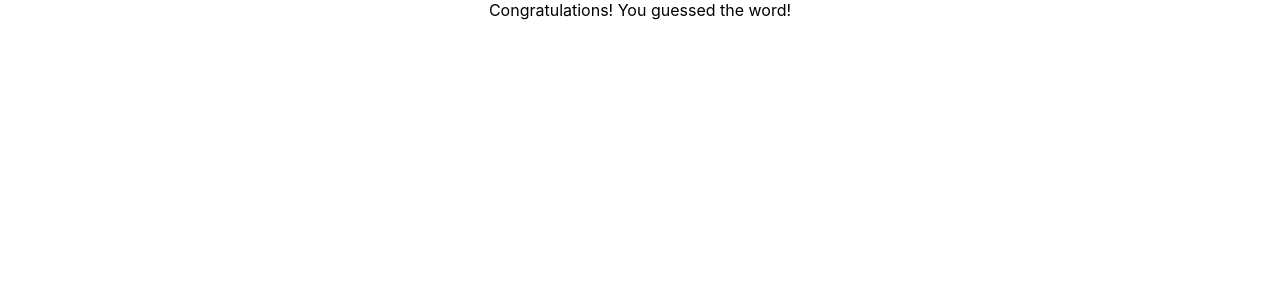
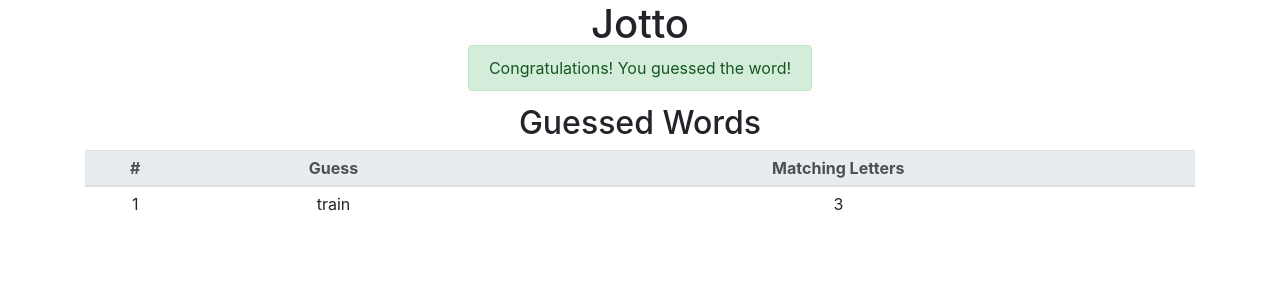
Before and after one commit to pranavru/jottoApp, a React app: page / in a window 1280 px wide. Shown: the top 300 px of the page. Built offline with nearby package versions, Linux system fonts and the light colour scheme.

Commit message:
Added bootstrap to the components

```diff
--- a/src/App.js
+++ b/src/App.js
@@ -1,14 +1,34 @@
 /* eslint-disable react/jsx-filename-extension */
-import React from 'react';
+import React, { Component } from 'react';
 import './App.css';
 import Congrats from './components/Congrats';
+import GuessedWord from './components/GuessedWords';
 
-function App() {
-  return (
-    <div className="App">
-      <Congrats success />
-    </div>
-  );
+class App extends Component {
+  constructor(props) {
+    super(props);
+    this.state = {
+      success: true,
+      guessedWords: [
+        {
+          guessedWord: 'train',
+          letterMatchCount: 3,
+        },
+      ],
+    };
+  }
+
+  render() {
+    const { success, guessedWords } = this.state;
+    return (
+      <div className="App">
+        <h1>Jotto</h1>
+        <Congrats success={success} />
+        <br />
+        <GuessedWord guessedWords={guessedWords} />
+      </div>
+    );
+  }
 }
 
 export default App;
--- a/src/components/Congrats.jsx
+++ b/src/components/Congrats.jsx
@@ -8,8 +8,8 @@ import PropTypes from 'prop-types';
  * @returns {JSX.Element} - Renderend Component (or null if `success` prop is false)
  */
 const Congrats = ({ success }) => (success ? (
-  <div data-test="component-congrats">
-    <span data-test="congrats-message">
+  <div data-test="component-congrats" className="container">
+    <span data-test="congrats-message" className="alert alert-success">
       Congratulations! You guessed the word!
     </span>
   </div>
--- a/src/components/GuessedWords.jsx
+++ b/src/components/GuessedWords.jsx
@@ -11,18 +11,23 @@ const GuessedWord = ({ guessedWords }) => {
       </p>
     );
   } else {
-    const guessedWordsRow = guessedWords.map(({ guessedWord, letterMatchCount }) => (
-      <tr data-test="guessed-word" key={guessedWord}>
-        <td>{guessedWord}</td>
-        <td>{letterMatchCount}</td>
-      </tr>
-    ));
+    const guessedWordsRow = guessedWords.map(
+      ({ guessedWord, letterMatchCount }, index) => (
+        <tr data-test="guessed-word" key={guessedWord}>
+          <td>{index + 1}</td>
+          <td>{guessedWord}</td>
+          <td>{letterMatchCount}</td>
+        </tr>
+      ),
+    );
+
     content = (
-      <div data-test="guessed-words-table">
-        <h3>Guessed Words</h3>
-        <table>
-          <thead>
+      <div data-test="guessed-words-table" className="container">
+        <h2>Guessed Words</h2>
+        <table className="table table-sm">
+          <thead className="thead-light">
             <tr>
+              <th>#</th>
               <th>Guess</th>
               <th>Matching Letters</th>
             </tr>
--- a/src/index.js
+++ b/src/index.js
@@ -4,6 +4,8 @@ import ReactDOM from 'react-dom';
 import './index.css';
 import App from './App';
 import reportWebVitals from './reportWebVitals';
+
+require('bootstrap/dist/css/bootstrap.min.css');
 
 ReactDOM.render(
   <React.StrictMode>
```
Also changed, not shown: 2 other files (tests, documents, lock files or other folders).
